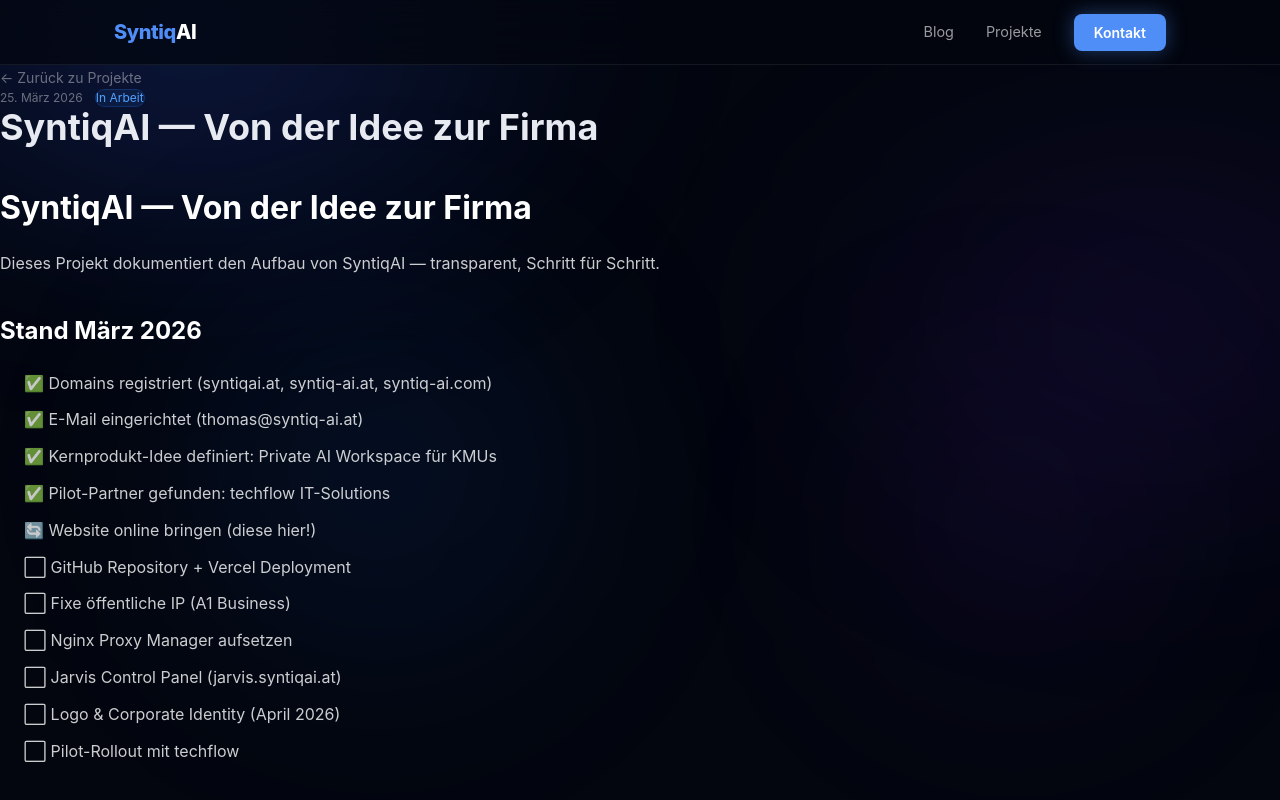
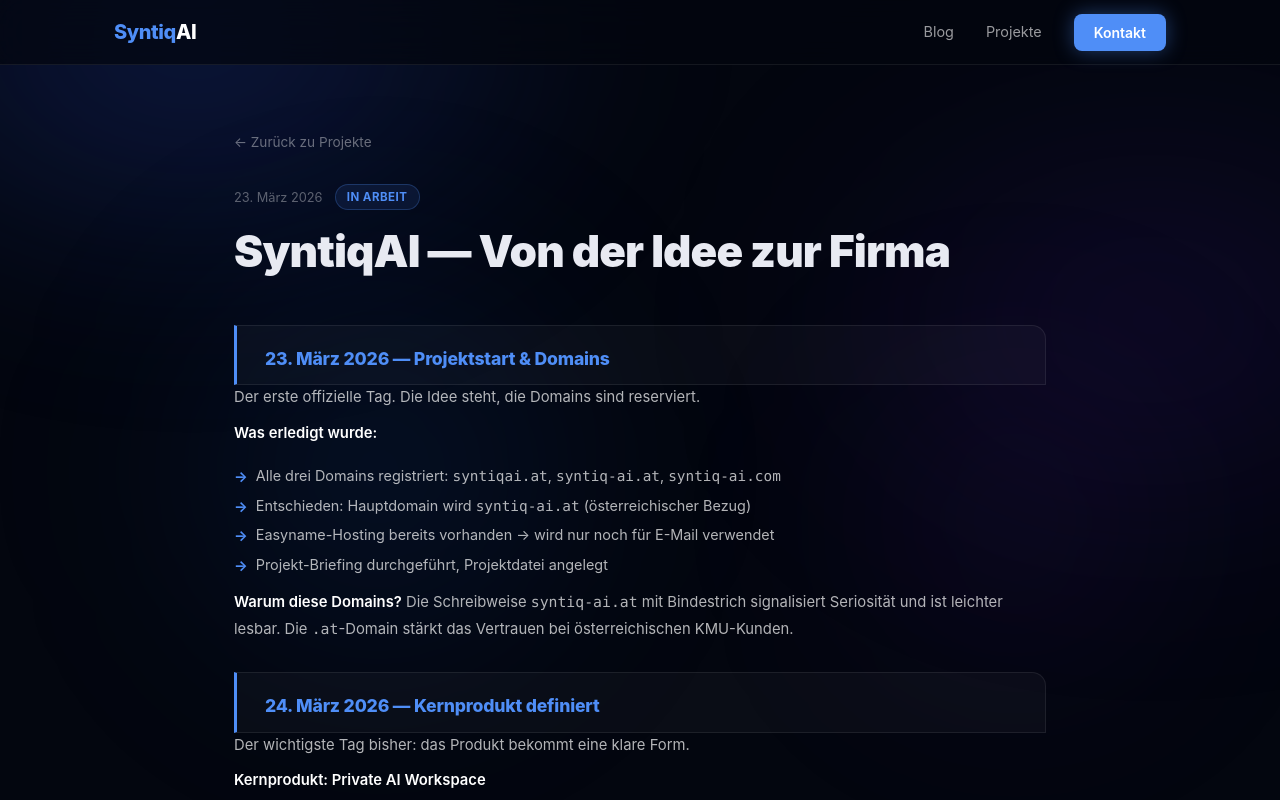
Before and after one commit to syntiqAI/syntiqai-website, a Next.js app: page /projekte/syntiqai-aufbau in a window 1280 px wide. Shown: the top 800 px of the page. Built offline with nearby package versions, Linux system fonts and the light colour scheme.

Commit message:
feat: timeline layout for project pages, updated syntiqai-aufbau content

```diff
--- a/content/projekte/syntiqai-aufbau.mdx
+++ b/content/projekte/syntiqai-aufbau.mdx
@@ -1,32 +1,85 @@
 ---
 title: "SyntiqAI — Von der Idee zur Firma"
-description: "Wir dokumentieren den kompletten Aufbauweg: von der ersten Idee bis zur fertigen Firma."
-date: "2026-03-25"
+description: "Wir dokumentieren den kompletten Aufbauweg transparent: von der ersten Idee bis zur fertigen Firma."
+date: "2026-03-23"
 status: "In Arbeit"
 ---
 
-# SyntiqAI — Von der Idee zur Firma
+## 23. März 2026 — Projektstart & Domains
 
-Dieses Projekt dokumentiert den Aufbau von SyntiqAI — transparent, Schritt für Schritt.
+Der erste offizielle Tag. Die Idee steht, die Domains sind reserviert.
 
-## Stand März 2026
+**Was erledigt wurde:**
+- Alle drei Domains registriert: `syntiqai.at`, `syntiq-ai.at`, `syntiq-ai.com`
+- Entschieden: Hauptdomain wird `syntiq-ai.at` (österreichischer Bezug)
+- Easyname-Hosting bereits vorhanden → wird nur noch für E-Mail verwendet
+- Projekt-Briefing durchgeführt, Projektdatei angelegt
 
-- ✅ Domains registriert (syntiqai.at, syntiq-ai.at, syntiq-ai.com)
-- ✅ E-Mail eingerichtet (thomas@syntiq-ai.at)
-- ✅ Kernprodukt-Idee definiert: Private AI Workspace für KMUs
-- ✅ Pilot-Partner gefunden: techflow IT-Solutions
-- 🔄 Website online bringen (diese hier!)
-- ⬜ GitHub Repository + Vercel Deployment
-- ⬜ Fixe öffentliche IP (A1 Business)
-- ⬜ Nginx Proxy Manager aufsetzen
-- ⬜ Jarvis Control Panel (jarvis.syntiqai.at)
-- ⬜ Logo & Corporate Identity (April 2026)
-- ⬜ Pilot-Rollout mit techflow
+**Warum diese Domains?**
+Die Schreibweise `syntiq-ai.at` mit Bindestrich signalisiert Seriosität und ist leichter lesbar. Die `.at`-Domain stärkt das Vertrauen bei österreichischen KMU-Kunden.
 
-## Nächste Schritte
+---
 
-Der kritische Pfad läuft gerade: fixe IP bei A1 bestellen, DNS-Records konfigurieren, Nginx Proxy Manager als Reverse Proxy aufsetzen. Danach können alle selbst gehosteten Dienste von außen erreichbar gemacht werden.
+## 24. März 2026 — Kernprodukt definiert
 
-Parallel dazu: diese Website live bringen und den ersten Blog-Post veröffentlichen.
+Der wichtigste Tag bisher: das Produkt bekommt eine klare Form.
 
-Updates folgen regelmäßig.
+**Kernprodukt: Private AI Workspace**
+
+Ein DSGVO-konformes, selbst gehostetes Multi-Agent System für KMUs. Jeder Mitarbeiter bekommt einen persönlichen KI-Agenten — erreichbar via WhatsApp oder Telegram. Der Agent kennt das Unternehmen, die Kollegen, die Prozesse.
+
+**Zielgruppe:** Nicht-technische KMUs in Österreich — Steuerberater, Arztpraxen, Fahrschulen.
+
+**USP gegenüber Microsoft Copilot:** Datensouveränität von Grund auf, kein SharePoint-Datenleck, RBAC eingebaut.
+
+**Pilot-Partner gefunden:** techflow IT-Solutions (Flo Koller) — zwei Nutzer, echter Praxistest.
+
+**Tech-Entscheidungen:**
+- LLM Phase 1: Azure OpenAI (EU-Datenspeicherung, DSGVO-konform, pay-as-you-go)
+- LLM Phase 2: Ollama + Mistral lokal (maximale Datensouveränität)
+- Infrastruktur: Docker auf Proxmox VM → später Azure Container Apps
+
+---
+
+## 25. März 2026 — Website live!
+
+Von der Idee zur Live-Website in einem Vormittag.
+
+**Was heute passiert ist:**
+- GitHub Account `syntiqAI` angelegt (thomas@syntiq-ai.at)
+- Repository `syntiqai-website` erstellt
+- Next.js 14 + Tailwind CSS + shadcn/ui Grundgerüst aufgebaut
+- Homepage mit Aurora-Design, Feature Cards, Newsletter-Formular
+- Blog-Seite mit MDX-System
+- Diese Projekt-Dokumentation gestartet
+- Vercel Deployment eingerichtet
+- DNS-Record bei Easyname auf Vercel umgestellt
+- `https://syntiq-ai.at` geht online 🎉
+- Admin-Portal mit Login, Newsletter-Verwaltung und Profil-Einstellungen
+- DSGVO: Consent-Checkbox, Datenschutzerklärung, Upstash Redis (EU-Frankfurt)
+
+**Tech-Stack der Website:**
+- Framework: Next.js 14 (App Router, SSG)
+- Styling: Tailwind CSS + custom CSS (Aurora-Background)
+- CMS: MDX-Dateien im Repo (Sanity folgt später)
+- Hosting: Vercel (CDN, automatische Deployments)
+- Datenbank: Upstash Redis (EU-Frankfurt) für Newsletter & Profile
+- Auth: NextAuth v5 (Credentials Provider)
+
+---
+
+## Was als nächstes kommt
+
+**Kritischer Pfad (Infrastruktur):**
+- Fixe öffentliche IP bei A1 Business bestellen
+- DHCP-Reservierung für Proxmox in der Fritzbox
+- Nginx Proxy Manager als LXC aufsetzen
+- DNS-Records für alle Subdomains konfigurieren
+
+**Produkt:**
+- Logo & Corporate Identity (April 2026)
+- Pilot mit techflow starten
+- Preismodell ausarbeiten
+- Jarvis Control Panel (jarvis.syntiqai.at)
+
+*Updates folgen regelmäßig — wir bauen öffentlich.*
--- a/src/app/projekte/[slug]/page.tsx
+++ b/src/app/projekte/[slug]/page.tsx
@@ -1,5 +1,6 @@
 import { getPostBySlug, getPostSlugs } from '@/lib/mdx'
 import { MDXRemote } from 'next-mdx-remote/rsc'
+import { timelineComponents } from '@/components/timeline-components'
 import Link from 'next/link'
 import { notFound } from 'next/navigation'
 
@@ -7,35 +8,47 @@
   return getPostSlugs('projekte').map(slug => ({ slug }))
 }
 
-const statusColors: Record<string, string> = {
-  'In Planung': 'bg-yellow-500/10 text-yellow-400 border-yellow-500/20',
-  'In Arbeit': 'bg-blue-500/10 text-blue-400 border-blue-500/20',
-  'Abgeschlossen': 'bg-green-500/10 text-green-400 border-green-500/20',
+const statusColors: Record<string, { bg: string; color: string; border: string }> = {
+  'In Planung': { bg: 'rgba(234,179,8,0.1)', color: '#facc15', border: 'rgba(234,179,8,0.25)' },
+  'In Arbeit': { bg: 'rgba(79,142,247,0.1)', color: '#4f8ef7', border: 'rgba(79,142,247,0.25)' },
+  'Abgeschlossen': { bg: 'rgba(34,197,94,0.1)', color: '#4ade80', border: 'rgba(34,197,94,0.25)' },
 }
 
 export default async function ProjektDetail({ params }: { params: Promise<{ slug: string }> }) {
   const { slug } = await params
   try {
     const { meta, content } = getPostBySlug('projekte', slug)
+    const sc = statusColors[meta.status ?? ''] ?? { bg: 'rgba(255,255,255,0.06)', color: 'rgba(255,255,255,0.5)', border: 'rgba(255,255,255,0.1)' }
+
     return (
-      <div className="max-w-3xl mx-auto px-6 py-16">
-        <Link href="/projekte" className="text-sm text-white/40 hover:text-white/70 transition-colors mb-8 inline-block">
+      <div style={{ maxWidth: '860px', margin: '0 auto', padding: '4rem 1.5rem' }}>
+
+        <Link href="/projekte" style={{ fontSize: '0.85rem', color: 'rgba(255,255,255,0.4)', textDecoration: 'none', display: 'inline-block', marginBottom: '2rem' }}>
           ← Zurück zu Projekte
         </Link>
-        <div className="flex items-center gap-3 mb-4">
-          <p className="text-xs text-white/40">
+
+        <div style={{ display: 'flex', alignItems: 'center', gap: '0.75rem', marginBottom: '1rem', flexWrap: 'wrap' }}>
+          <span style={{ fontSize: '0.8rem', color: 'rgba(255,255,255,0.35)' }}>
             {new Date(meta.date).toLocaleDateString('de-AT', { year: 'numeric', month: 'long', day: 'numeric' })}
-          </p>
+          </span>
           {meta.status && (
-            <span className={`text-xs px-2.5 py-1 rounded-full border ${statusColors[meta.status] ?? 'bg-white/10 text-white/60 border-white/10'}`}>
-              {meta.status}
-            </span>
+            <span style={{
+              fontSize: '0.72rem', padding: '0.2rem 0.7rem', borderRadius: '999px',
+              background: sc.bg, color: sc.color, border: `1px solid ${sc.border}`,
+              fontWeight: 700, letterSpacing: '0.04em', textTransform: 'uppercase',
+            }}>{meta.status}</span>
           )}
         </div>
-        <h1 className="text-4xl font-bold mb-10">{meta.title}</h1>
-        <article className="prose prose-invert prose-blue max-w-none">
-          <MDXRemote source={content} />
-        </article>
+
+        <h1 style={{ fontSize: 'clamp(1.75rem, 4vw, 2.75rem)', fontWeight: 900, letterSpacing: '-0.02em', marginBottom: '3rem', lineHeight: 1.15 }}>
+          {meta.title}
+        </h1>
+
+        {/* Timeline cards */}
+        <div style={{ display: 'flex', flexDirection: 'column', gap: '0' }}>
+          <MDXRemote source={content} components={timelineComponents} />
+        </div>
+
       </div>
     )
   } catch {
--- /dev/null
+++ b/src/components/timeline-components.tsx
@@ -0,0 +1,45 @@
+export const timelineComponents = {
+  h2: ({ children }: { children?: React.ReactNode }) => (
+    <div style={{
+      background: 'rgba(255,255,255,0.03)',
+      border: '1px solid rgba(255,255,255,0.08)',
+      borderLeft: '3px solid #4f8ef7',
+      borderRadius: '0 0.875rem 0 0',
+      padding: '1.25rem 1.75rem 0.75rem',
+      marginTop: '0',
+    }}>
+      <h2 style={{
+        fontSize: '1.1rem', fontWeight: 800, color: '#4f8ef7',
+        letterSpacing: '-0.01em', margin: 0,
+      }}>{children}</h2>
+    </div>
+  ),
+
+  p: ({ children }: { children?: React.ReactNode }) => (
+    <p style={{
+      color: 'rgba(255,255,255,0.7)', lineHeight: 1.75, fontSize: '0.925rem',
+      margin: '0 0 0.6rem 0',
+    }}>{children}</p>
+  ),
+
+  strong: ({ children }: { children?: React.ReactNode }) => (
+    <strong style={{ color: 'white', fontWeight: 600 }}>{children}</strong>
+  ),
+
+  ul: ({ children }: { children?: React.ReactNode }) => (
+    <ul style={{ listStyle: 'none', padding: 0, margin: '0.5rem 0 0.75rem', display: 'flex', flexDirection: 'column', gap: '0.35rem' }}>
+      {children}
+    </ul>
+  ),
+
+  li: ({ children }: { children?: React.ReactNode }) => (
+    <li style={{ display: 'flex', alignItems: 'flex-start', gap: '0.5rem', color: 'rgba(255,255,255,0.7)', fontSize: '0.9rem', lineHeight: 1.6 }}>
+      <span style={{ color: '#4f8ef7', fontWeight: 700, flexShrink: 0, marginTop: '1px' }}>→</span>
+      <span>{children}</span>
+    </li>
+  ),
+
+  hr: () => (
+    <div style={{ height: '1.25rem' }} />
+  ),
+}
```
Also changed, not shown: src/app/globals.css (line endings or trailing spaces).
